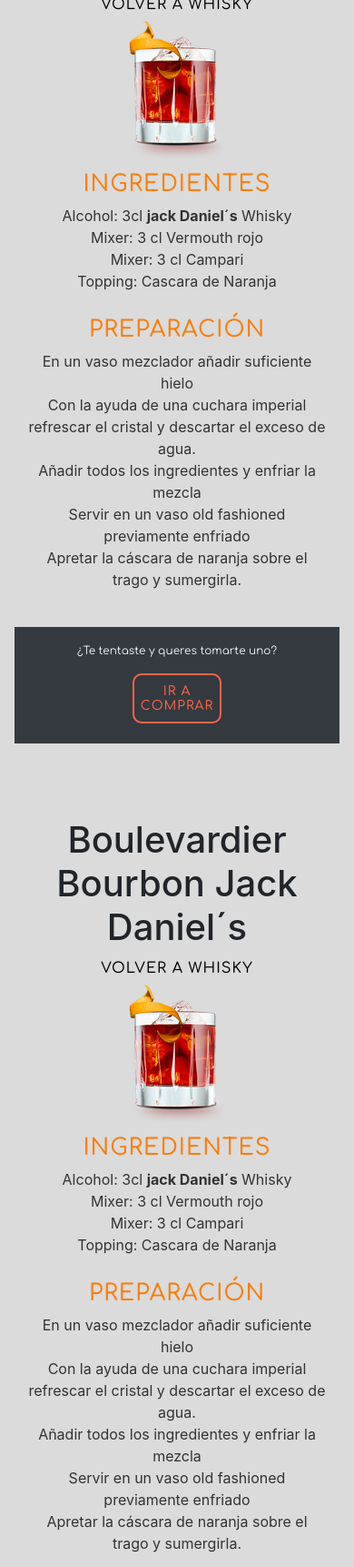
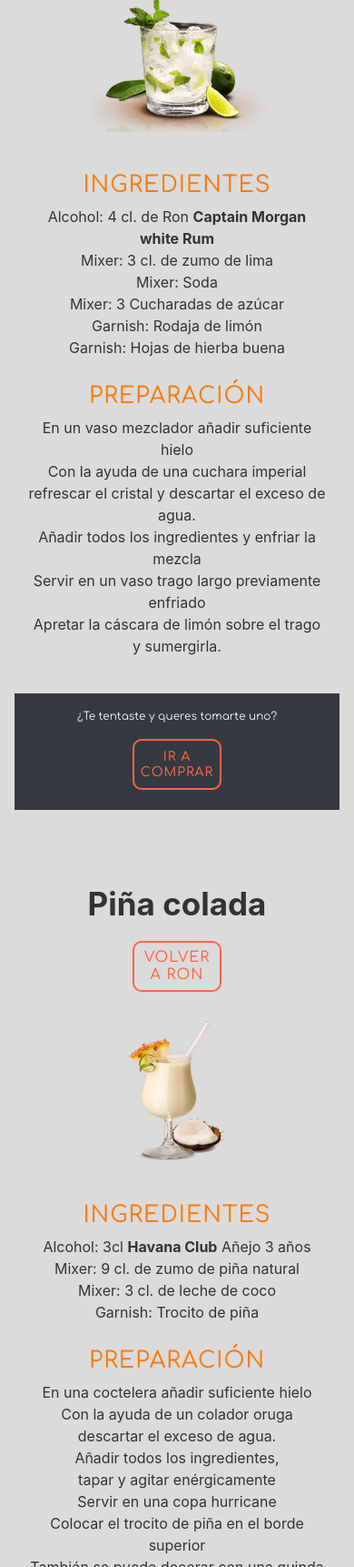
Before and after one commit to LeoSplendore/proyecto-final-coder, a website: page tragosCon-ron.html in a window 390 px wide. Shown: the part 278-2000 px from the top of the page at 91% size. Drawn offline with nearby package versions, Linux system fonts and the light colour scheme.

Commit message:
actualizando fotos

```diff
--- a/tragosCon-ron.html
+++ b/tragosCon-ron.html
@@ -64,29 +64,31 @@
 
             <div class="row">
                 <article class="articulo-cocktail col-xs-12 col-md-6 p-3 text-center">
-                    <div class="container conainer-receta-img">
-                        <h1>Boulevardier Bourbon Jack Daniel´s</h1>
-                        <a href="index.html#contenedor-columnas-Ron"><h6>Volver a Whisky</h6></a>
+                    <div class="container container-receta-img">
+                        <h1><strong>Mojito</strong></h1>
+                        <a href="index.html#contenedor-columnas-Ron"><h6>Volver a Ron</h6></a>
                         <div class="contenedor-img-receta">
-                            <img src="./img/Negroni_responsive.png" alt="Negroni">
+                            <img src="img/mojito-responsive.png" alt="Mojito">
                         </div>
                     </div>
 
                     <div class="container container-receta-ingredientes">
                         <h2>Ingredientes</h2>
                         <ul class="list-ingredientes">
-                            <li>Alcohol: 3cl <strong>jack Daniel´s</strong>  Whisky</li>
-                            <li>Mixer: 3 cl Vermouth rojo</li>
-                            <li>Mixer: 3 cl Campari</li>
-                            <li>Topping: Cascara de Naranja</li>
+                            <li>Alcohol: 4 cl. de Ron <strong>Captain Morgan white Rum</strong></li>
+                            <li>Mixer: 3 cl. de zumo de lima</li>
+                            <li>Mixer: Soda</li>
+                            <li>Mixer: 3 Cucharadas de azúcar</li>
+                            <li>Garnish: Rodaja de limón</li>
+                            <li>Garnish: Hojas de hierba buena</li>
                         </ul>
                         <h2>Preparación</h2>
                         <ol>
                             <li>En un vaso mezclador añadir suficiente hielo</li>
                             <li>Con la ayuda de una cuchara imperial<br>refrescar el cristal y descartar el exceso de agua.</li>
                             <li>Añadir todos los ingredientes y enfriar la mezcla</li>
-                            <li>Servir en un vaso old fashioned previamente enfriado </li>
-                            <li>Apretar la cáscara de naranja sobre el trago y sumergirla.</li>
+                            <li>Servir en un vaso trago largo previamente enfriado </li>
+                            <li>Apretar la cáscara de limón sobre el trago y sumergirla.</li>
                         </ol>
                     </div>
 
@@ -101,29 +103,30 @@
                 </article>
 
                 <article class="articulo-cocktail col-xs-12 col-md-6 p-3 text-center">
-                    <div class="container conainer-receta-img">
-                        <h1>Boulevardier Bourbon Jack Daniel´s</h1>
-                        <a href="index.html#contenedor-columnas-Ron"><h6>Volver a Whisky</h6></a>
+                    <div class="container container-receta-img">
+                        <h1><strong> Piña colada</strong></h1>
+                        <a href="index.html#contenedor-columnas-Ron"><h6>Volver a Ron</h6></a>
                         <div class="contenedor-img-receta">
-                            <img src="./img/Negroni_responsive.png" alt="Negroni">
+                            <img src="img/Piña Colada-responsive.png" alt="Piña Colada">
                         </div>
                     </div>
 
                     <div class="container container-receta-ingredientes">
                         <h2>Ingredientes</h2>
                         <ul class="list-ingredientes">
-                            <li>Alcohol: 3cl <strong>jack Daniel´s</strong>  Whisky</li>
-                            <li>Mixer: 3 cl Vermouth rojo</li>
-                            <li>Mixer: 3 cl Campari</li>
-                            <li>Topping: Cascara de Naranja</li>
+                            <li>Alcohol: 3cl <strong>Havana Club</strong> Añejo 3 años</li>
+                            <li>Mixer: 9 cl. de zumo de piña natural</li>
+                            <li>Mixer: 3 cl. de leche de coco</li>
+                            <li>Garnish: Trocito de piña</li>
                         </ul>
                         <h2>Preparación</h2>
                         <ol>
-                            <li>En un vaso mezclador añadir suficiente hielo</li>
-                            <li>Con la ayuda de una cuchara imperial<br>refrescar el cristal y descartar el exceso de agua.</li>
-                            <li>Añadir todos los ingredientes y enfriar la mezcla</li>
-                            <li>Servir en un vaso old fashioned previamente enfriado </li>
-                            <li>Apretar la cáscara de naranja sobre el trago y sumergirla.</li>
+                            <li>En una coctelera añadir suficiente hielo</li>
+                            <li>Con la ayuda de un colador oruga<br>descartar el exceso de agua.</li>
+                            <li>Añadir todos los ingredientes,<br>tapar y agitar enérgicamente</li>
+                            <li>Servir en una copa hurricane </li>
+                            <li>Colocar el trocito de piña en el borde superior</li>
+                            <li>También se puede decorar con una guinda de cóctel.</li>
                         </ol>
                     </div>
 
@@ -138,29 +141,31 @@
                 </article>
 
                 <article class="articulo-cocktail col-xs-12 col-md-6 p-3 text-center">
-                    <div class="container conainer-receta-img">
-                        <h1>Boulevardier Bourbon Jack Daniel´s</h1>
-                        <a href="index.html#contenedor-columnas-Ron"><h6>Volver a Whisky</h6></a>
+                    <div class="container container-receta-img">
+                        <h1><strong>Mai Tai</strong></h1>
+                        <a href="index.html#contenedor-columnas-Ron"><h6>Volver a Ron</h6></a>
                         <div class="contenedor-img-receta">
-                            <img src="./img/Negroni_responsive.png" alt="Negroni">
+                            <img src="img/mai-tai-cocktail-responsive.png" alt="Mai Tai">
                         </div>
                     </div>
 
                     <div class="container container-receta-ingredientes">
                         <h2>Ingredientes</h2>
                         <ul class="list-ingredientes">
-                            <li>Alcohol: 3cl <strong>jack Daniel´s</strong>  Whisky</li>
-                            <li>Mixer: 3 cl Vermouth rojo</li>
-                            <li>Mixer: 3 cl Campari</li>
-                            <li>Topping: Cascara de Naranja</li>
+                            <li>Alcohol: 4cl <strong>Bacardi</strong> Carta Blanca</li>
+                            <li>Alcohol: 2cl <strong>Bacardi</strong> Añejo</li>
+                            <li>Mixer: 1.5 cl. de curaçao de naranja o <Strong>Cointreau</Strong></li>
+                            <li>Mixer:1.5 cl. de sirope de almendras</li>
+                            <li>1 cl. de zumo de lima y de granadina</li>
+                            <li>Garnish: Rodaja de lima, rodaja de piña,y cereza.</li>
                         </ul>
                         <h2>Preparación</h2>
                         <ol>
                             <li>En un vaso mezclador añadir suficiente hielo</li>
                             <li>Con la ayuda de una cuchara imperial<br>refrescar el cristal y descartar el exceso de agua.</li>
                             <li>Añadir todos los ingredientes y enfriar la mezcla</li>
-                            <li>Servir en un vaso old fashioned previamente enfriado </li>
-                            <li>Apretar la cáscara de naranja sobre el trago y sumergirla.</li>
+                            <li>Servir en un vaso trago largo<br>o copa hurricane previamente enfriados </li>
+                            <li>Es un trago que admite mucha decoración,<br>al que se le puede poner en el borde de la copa<br>una rodaja de lima, de piña, cerezas  e incluso una sombrilla. <br>Que le dará un toque tropical</li>
                         </ol>
                     </div>
 
@@ -175,66 +180,34 @@
                 </article>
 
                 <article class="articulo-cocktail col-xs-12 col-md-6 p-3 text-center">
-                    <div class="container conainer-receta-img">
-                        <h1>Boulevardier Bourbon Jack Daniel´s</h1>
-                        <a href="index.html#contenedor-columnas-Ron"><h6>Volver a Whisky</h6></a>
+                    <div class="container container-receta-img">
+                        <h1><strong>Long Island Iced Tea</strong></h1>
+                        <a href="index.html#contenedor-columnas-Ron"><h6>Volver a Ron</h6></a>
                         <div class="contenedor-img-receta">
-                            <img src="./img/Negroni_responsive.png" alt="Negroni">
+                            <img src="img/long-island-iced-tea-responsive.png" alt="Long island iced tea">
                         </div>
                     </div>
 
                     <div class="container container-receta-ingredientes">
                         <h2>Ingredientes</h2>
                         <ul class="list-ingredientes">
-                            <li>Alcohol: 3cl <strong>jack Daniel´s</strong>  Whisky</li>
-                            <li>Mixer: 3 cl Vermouth rojo</li>
-                            <li>Mixer: 3 cl Campari</li>
-                            <li>Topping: Cascara de Naranja</li>
+                            <li>Alcohol: 1.5 cl. de Havana club <strong></strong> Añejo blanco</li>
+                            <li>Alcohol: 1.5 cl. de tequila</li>
+                            <li>Alcohol: 1.5 cl. de vodka</li>
+                            <li>Alcohol: 1.5 cl. de tripe sec</li>
+                            <li>Alcohol: 1.5 cl. de  Gin</li>
+                            <li>Mixer: 2.5 cl. de zumo de limón</li>
+                            <li>Mixer: 3 cl. de sirope de almíbar</li>
+                            <li>1 toque de Coca-Cola</li>
+                            <li>Garnish: Rodajas de limon</li>
                         </ul>
                         <h2>Preparación</h2>
                         <ol>
                             <li>En un vaso mezclador añadir suficiente hielo</li>
                             <li>Con la ayuda de una cuchara imperial<br>refrescar el cristal y descartar el exceso de agua.</li>
                             <li>Añadir todos los ingredientes y enfriar la mezcla</li>
-                            <li>Servir en un vaso old fashioned previamente enfriado </li>
-                            <li>Apretar la cáscara de naranja sobre el trago y sumergirla.</li>
-                        </ol>
-                    </div>
-
-                    <div class=" container bg-dark te-tentaste">
-                        <div class="pregunta">
-                            <p>¿Te tentaste y queres tomarte uno?</p>
-                        </div>
-                        <div class="boton-ir-a-comprar">
-                            <a href="Ron.html"><h4>Ir a comprar</h4></a>
-                        </div>
-                    </div>
-                </article>
-
-                <article class="articulo-cocktail col-xs-12 col-md-6 p-3 text-center">
-                    <div class="container conainer-receta-img">
-                        <h1>Boulevardier Bourbon Jack Daniel´s</h1>
-                        <a href="index.html#contenedor-columnas-Ron"><h6>Volver a Whisky</h6></a>
-                        <div class="contenedor-img-receta">
-                            <img src="./img/Negroni_responsive.png" alt="Negroni">
-                        </div>
-                    </div>
-
-                    <div class="container container-receta-ingredientes">
-                        <h2>Ingredientes</h2>
-                        <ul class="list-ingredientes">
-                            <li>Alcohol: 3cl <strong>jack Daniel´s</strong>  Whisky</li>
-                            <li>Mixer: 3 cl Vermouth rojo</li>
-                            <li>Mixer: 3 cl Campari</li>
-                            <li>Topping: Cascara de Naranja</li>
-                        </ul>
-                        <h2>Preparación</h2>
-                        <ol>
-                            <li>En un vaso mezclador añadir suficiente hielo</li>
-                            <li>Con la ayuda de una cuchara imperial<br>refrescar el cristal y descartar el exceso de agua.</li>
-                            <li>Añadir todos los ingredientes y enfriar la mezcla</li>
-                            <li>Servir en un vaso old fashioned previamente enfriado </li>
-                            <li>Apretar la cáscara de naranja sobre el trago y sumergirla.</li>
+                            <li>Servir en un vaso trago largo previamente enfriado </li>
+                            <li>incorporar las rodajas de limón<br>en el trago y sumergirla.</li>
                         </ol>
                     </div>
 
```
Also changed, not shown: index.html (+15 -15 lines), tragosCon-gin.html (+4 -4 lines), tragosCon-whisky.html (+5 -5 lines), img/Boulevardier-Jack-Daniels.jpg (added), img/Manhattan_jack s daniel.jpg (added), img/Piña Colada-responsive.png (added), img/long-island-iced-tea-responsive.png (added), img/mai-tai-cocktail-responsive.png (added), img/mojito-responsive.png (added), img/whiskey-sour-johnnie.jpg (added).
